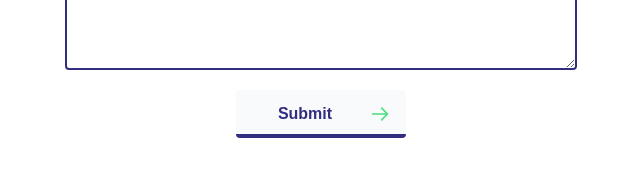
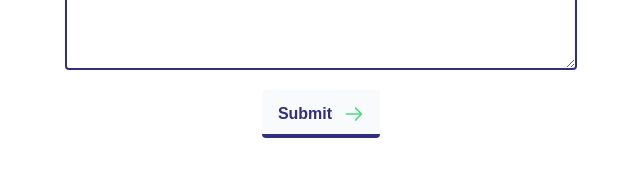
Before and after one commit to benwestondigital/next-portfolio, a Next.js app: page / in a window 1280 px wide. Shown: the part 4638-4826 px from the top of the page, without its empty margins (319-959 px from the left). Built offline with nearby package versions, Linux system fonts and the light colour scheme.

Commit message:
add form comfirmation confetti

```diff
--- a/components/Contact.jsx
+++ b/components/Contact.jsx
@@ -2,18 +2,20 @@ import { Element } from 'react-scroll';
 import { useState, useRef } from 'react';
 import emailjs from '@emailjs/browser';
 import Spinner from './Spinner';
+import ConfettiExplosion from '@reonomy/react-confetti-explosion';
 
 const Contact = () => {
   const form = useRef();
   const [isLoading, setIsLoading] = useState(false);
   const [isSubmitted, setIsSubmitted] = useState(false);
+
   const [contactDetails, setContactDetails] = useState({
     name: '',
     email: '',
     message: '',
   });
 
-  const buttonText = isSubmitted ? 'Submitted' : 'Submit';
+  const buttonText = isSubmitted ? 'Submitted!' : 'Submit';
 
   const handleChange = e => {
     setContactDetails({
@@ -93,9 +95,10 @@ const Contact = () => {
               placeholder='Your Message'
               className='mt-5 h-32 w-full rounded border-2 border-indigo-900 py-1 pl-2 text-xl text-blue-800 placeholder:italic focus:border-blue-600 focus:outline-none'
             />
+            <div className='flex flex-col items-center justify-center'>
               <button
-              href='#_'
-              className='group relative mt-5 inline-flex w-1/3 items-center justify-start self-center overflow-hidden rounded bg-gray-50 py-3 pl-4 pr-12 font-semibold text-indigo-900 transition-all duration-150 ease-in-out hover:pl-10 hover:pr-6'
+                disabled={isSubmitted}
+                className='group relative mt-5 inline-flex w-max items-center justify-start overflow-hidden rounded bg-gray-50 py-3 pl-4 pr-12 font-semibold text-indigo-900 transition-all duration-150 ease-in-out hover:pl-10 hover:pr-6 disabled:cursor-not-allowed disabled:opacity-50'
               >
                 <span className='absolute bottom-0 left-0 h-1 w-full bg-indigo-900 transition-all duration-150 ease-in-out group-hover:h-full'></span>
                 <span className='absolute right-0 pr-4 duration-200 ease-out group-hover:translate-x-12'>
@@ -131,9 +134,20 @@ const Contact = () => {
                   </svg>
                 </span>
                 <span className='relative w-full text-center transition-colors duration-200 ease-in-out group-hover:text-white'>
-                {isLoading ? <Spinner /> : buttonText}
+                  {isLoading ? (
+                    <span className='flex items-center gap-2'>
+                      <Spinner />
+                      <p>Submitting...</p>
+                    </span>
+                  ) : (
+                    buttonText
+                  )}
                 </span>
               </button>
+              {isSubmitted && (
+                <ConfettiExplosion force={0.4} floorHeight={250} />
+              )}
+            </div>
             {isSubmitted && (
               <p className='prose pt-6'>
                 Thanks for your message! I will be in touch shortly.
--- a/package.json
+++ b/package.json
@@ -11,6 +11,7 @@
   "dependencies": {
     "@emailjs/browser": "^3.5.0",
     "@headlessui/react": "^1.5.0",
+    "@reonomy/react-confetti-explosion": "^1.0.32",
     "gray-matter": "^4.0.3",
     "markdown-it": "^12.3.2",
     "next": "12.1.0",
```
Also changed, not shown: 1 other file (tests, documents, lock files or other folders). Lines whose indentation alone changed are shown as unchanged.
